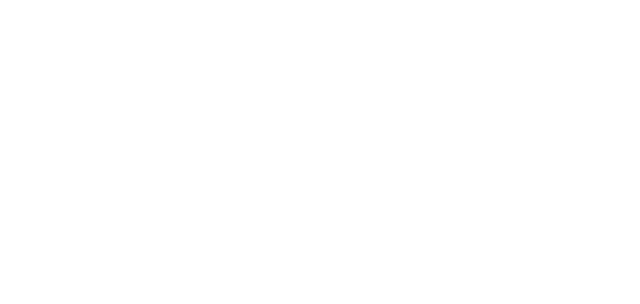
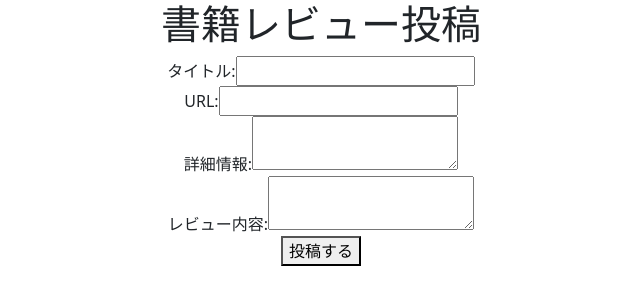
Before and after one commit to yokomac/bookreview_app, a React (Create React App) app: page /new in a window 1280 px wide. Before the commit this address had no page. Shown: the top 304 px of the page, without its empty margins (319-959 px from the left). Built offline with nearby package versions, Linux system fonts and the light colour scheme.

Commit message:
+station9

```diff
--- a/src/Slice/paginationSlice.js
+++ b/src/Slice/paginationSlice.js
@@ -3,7 +3,7 @@ import { createSlice } from '@reduxjs/toolkit';
 const paginationSlice = createSlice({
   name: 'pagination',
   initialState: {
-    currentPage: 1,
+    currentPage: 0,
     totalPages: 1,
   },
   reducers: {
--- a/src/components/Header.css
+++ b/src/components/Header.css
@@ -15,4 +15,9 @@
 
 .header__profileedit {
   color: #ffffff;
+  margin: 0 10px;
 }
+
+.btn {
+  margin: 0 15px;
+}
--- a/src/components/Header.jsx
+++ b/src/components/Header.jsx
@@ -1,9 +1,11 @@
 import React, { useEffect, useState } from 'react';
 import './Header.css';
-import { Link } from 'react-router-dom';
+import { Link, useNavigate } from 'react-router-dom';
 
 const Header = () => {
   const [userName, setUserName] = useState(null);
+  const navigate = useNavigate();
+
   useEffect(() => {
     const fetchUserInfo = async () => {
       try {
@@ -31,19 +33,29 @@ const Header = () => {
     }
   }, []); // 空の依存配列は、コンポーネントがマウントされた時に一度だけ実行するようにします
 
+  const handleLogout = () => {
+    // ログアウト処理を実行
+    // 例: 認証トークンを削除し、ログイン画面にリダイレクト
+    sessionStorage.removeItem('token');
+    navigate('/login');
+  };
+
   return (
     <div className='header'>
       <h1 className='header__title'>書籍レビューアプリ</h1>
       {userName ? (
         <>
           <p className='header__userstatus'>{`ログイン中： ${userName}`}</p>
-          <Link to="/profile" className='header__profileedit'>ユーザー情報編集</Link> <span> | </span>
-          <Link to="/signup" className='header__profileedit'>SignUp</Link> <span> x </span> <Link to="/login" className='header__profileedit'>LogIn</Link>
+          <Link to="/profile" className='header__profileedit'>ユーザー情報編集</Link>
+          <Link to="/signup" className='header__profileedit'>SignUp</Link>
+          <Link to="/login" className='header__profileedit'>LogIn</Link>
+          <button onClick={handleLogout} type="button" className="btn btn-outline-light btn-sm">LogOut</button>
         </>
       ) : (
         <>
           <p className='header__userstatus'>未ログイン</p>
-          <Link to="/signup" className='header__profileedit'>SignUp</Link> <span> x </span> <Link to="/login" className='header__profileedit'>LogIn</Link>
+          <Link to="/signup" className='header__profileedit'>SignUp</Link>
+          <Link to="/login" className='header__profileedit'>LogIn</Link>
         </>
       )}
     </div>
--- a/src/components/Pagination.jsx
+++ b/src/components/Pagination.jsx
@@ -7,9 +7,16 @@ const Pagination = () => {
   const dispatch = useDispatch();
   const currentPage = useSelector(selectCurrentPage);
   const totalPages = useSelector(selectTotalPages);
+  /*
+  const handlePageChange = (newPage) => {
+    dispatch(setPage(newPage));
+  };
+  */
 
   const handlePageChange = (newPage) => {
-    dispatch(setPage(newPage));
+    if (newPage >= 0) { // 0ページも許容するように修正
+      dispatch(setPage(newPage));
+    }
   };
 
   return (
--- /dev/null
+++ b/src/pages/BookReviewForm.jsx
@@ -0,0 +1,70 @@
+import React, { useState } from 'react';
+import { useNavigate } from 'react-router-dom';
+
+const BookReviewForm = () => {
+  const navigate = useNavigate();
+
+  const [formData, setFormData] = useState({
+    title: '',
+    url: '',
+    detail: '',
+    review: ''
+  });
+
+  const handleInputChange = (e) => {
+    const { name, value } = e.target;
+    setFormData((prevData) => ({
+      ...prevData,
+      [name]: value
+    }));
+  };
+
+  const submitReview = async () => {
+    const apiUrl = 'https://railway.bookreview.techtrain.dev/books';
+    const token = sessionStorage.getItem('token');
+
+    try {
+      const response = await fetch(apiUrl, {
+        method: 'POST',
+        headers: {
+          'Content-Type': 'application/json',
+          'Authorization': `Bearer ${token}`
+        },
+        body: JSON.stringify(formData)
+      });
+
+      if (response.ok) {
+        alert('書籍レビューが投稿されました！');
+        navigate('/'); // ログイン後のページに移動
+      } else {
+        alert('書籍レビューの投稿に失敗しました。');
+      }
+    } catch (error) {
+      console.error('エラー:', error);
+      alert('予期せぬエラーが発生しました。');
+    }
+  };
+
+  return (
+    <div>
+      <h1>書籍レビュー投稿</h1>
+      <form>
+        <label htmlFor="title">タイトル:</label>
+        <input type="text" id="title" name="title" value={formData.title} onChange={handleInputChange} required /><br />
+
+        <label htmlFor="url">URL:</label>
+        <input type="text" id="url" name="url" value={formData.url} onChange={handleInputChange} required /><br />
+
+        <label htmlFor="detail">詳細情報:</label>
+        <textarea id="detail" name="detail" value={formData.detail} onChange={handleInputChange} required></textarea><br />
+
+        <label htmlFor="review">レビュー内容:</label>
+        <textarea id="review" name="review" value={formData.review} onChange={handleInputChange} required></textarea><br />
+
+        <button type="button" onClick={submitReview}>投稿する</button>
+      </form>
+    </div>
+  );
+};
+
+export default BookReviewForm;
--- a/src/pages/Home.jsx
+++ b/src/pages/Home.jsx
@@ -3,6 +3,7 @@ import BookList from '../components/BookList';
 import Header from '../components/Header'
 import { store } from '../store'; // Reduxストアをインポート
 import { Provider } from 'react-redux';
+import { Link } from 'react-router-dom';
 
 const Home = () => {
 
@@ -10,6 +11,7 @@ const Home = () => {
     <Provider store={store}>
       <Header />
       <div className='home'>
+      <Link to="/new" >新しいレビューをつくる</Link>
         <BookList />
       </div>
   </Provider>
--- a/src/pages/SignUp.jsx
+++ b/src/pages/SignUp.jsx
@@ -68,7 +68,7 @@ const SignUp = () => {
           // 新規登録成功時の処理を追加
           // トークンをsessionStorageに保存
           sessionStorage.setItem('token', userData.token);
-          navigate('/'); // 書籍レビューの一覧画面にリダイレクト
+          navigate('/public/books'); // 書籍レビューの一覧画面にリダイレクト
         } else {
           // iconUrlのアップロードが失敗した場合の処理
           setError('アップロードが失敗しました。');
@@ -93,7 +93,7 @@ const SignUp = () => {
       <button onClick={handleSignUp}>SignUp</button>
       {error && <p style={{ color: 'red' }}>{error}</p>}
       <div>
-        既にアカウントを持っていませんか? <button onClick={() => navigate('/login')}>Login</button>
+        既にアカウントをお持ちの方はこちら <button onClick={() => navigate('/login')}>Login</button>
       </div>
     </div>
   );
--- a/src/routes/Router.jsx
+++ b/src/routes/Router.jsx
@@ -6,6 +6,7 @@ import LogIn from "../pages/LogIn";
 import SignUp from "../pages/SignUp";
 import ProfileEdit from '../pages/ProfileEdit';
 import PublicBookList from "../pages/PublicBookList";
+import BookReviewForm from "../pages/BookReviewForm";
 
 export const Router = () => {
   const isLoggedIn = useSelector((state) => state.auth.isLogIn)
@@ -16,20 +17,30 @@ export const Router = () => {
       <Routes>
         <Route path="/profile" element={<ProfileEdit />} />
         <Route path="/public/books" element={<PublicBookList />} />
+        <Route path="/new" element={<BookReviewForm />} />
+
         {token || isLoggedIn ? (
           <Route path="/" element={<Home />} />
         ) : (
           <Route path="/" element={<Navigate replace to="/public/books" />} />
         )}
-        {token || isLoggedIn ? (
+
+        {token ? (
           <Route path="/login" element={<Navigate replace to="/" />} />
         ) : (
           <Route path="/login" element={<LogIn />} />
         )}
-        {token || isLoggedIn ? (
+
+        {token ? (
           <Route path="/signup" element={<Navigate replace to="/" />} />
         ) : (
           <Route path="/signup" element={<SignUp />} />
+        )}
+
+        {token ? (
+          <Route path="/public/books" element={<Navigate replace to="/" />} />
+        ) : (
+          <Route path="/public/books" element={<PublicBookList />} />
         )}
       </Routes>
     </BrowserRouter>
```
